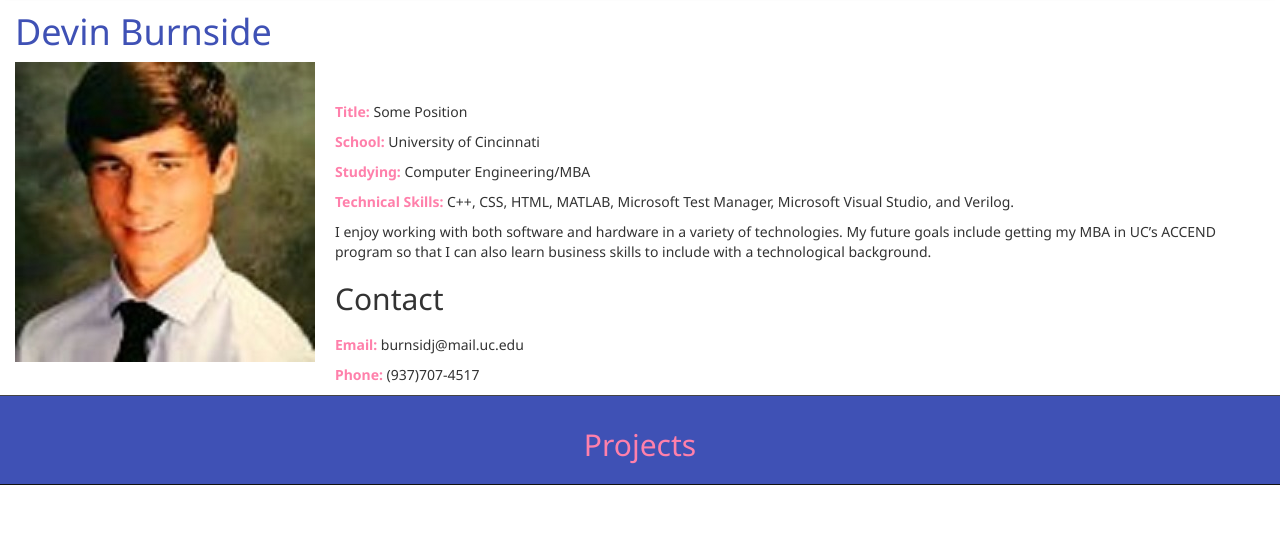
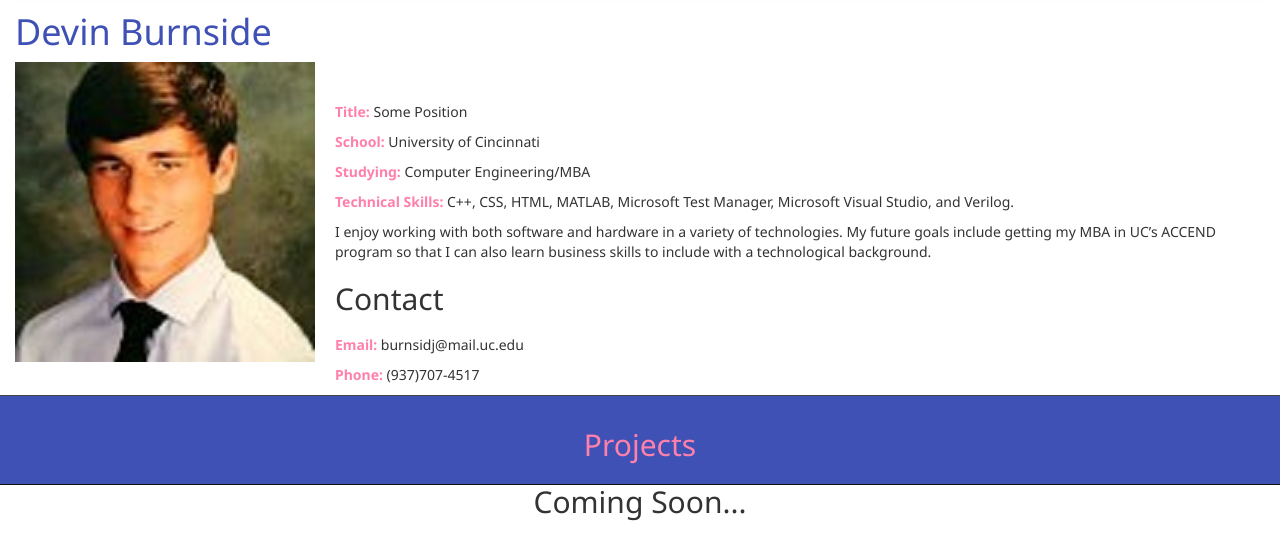
Before and after one commit to ShinkiTech/ShinkiTech.github.io, a plain HTML site: page devinInfo.html in a window 1280 px wide. Shown: the part 68-628 px from the top of the page. Drawn offline with nearby package versions, Linux system fonts and the light colour scheme.

Commit message:
devin addition

```diff
--- a/devinInfo.html
+++ b/devinInfo.html
@@ -46,3 +46,4 @@
 		</div>
 	</div>
 	<div class="followMeBar col-md-12"><h2>Projects</h2></div>
+	<center><h2>Coming Soon...</h2></center>
```
